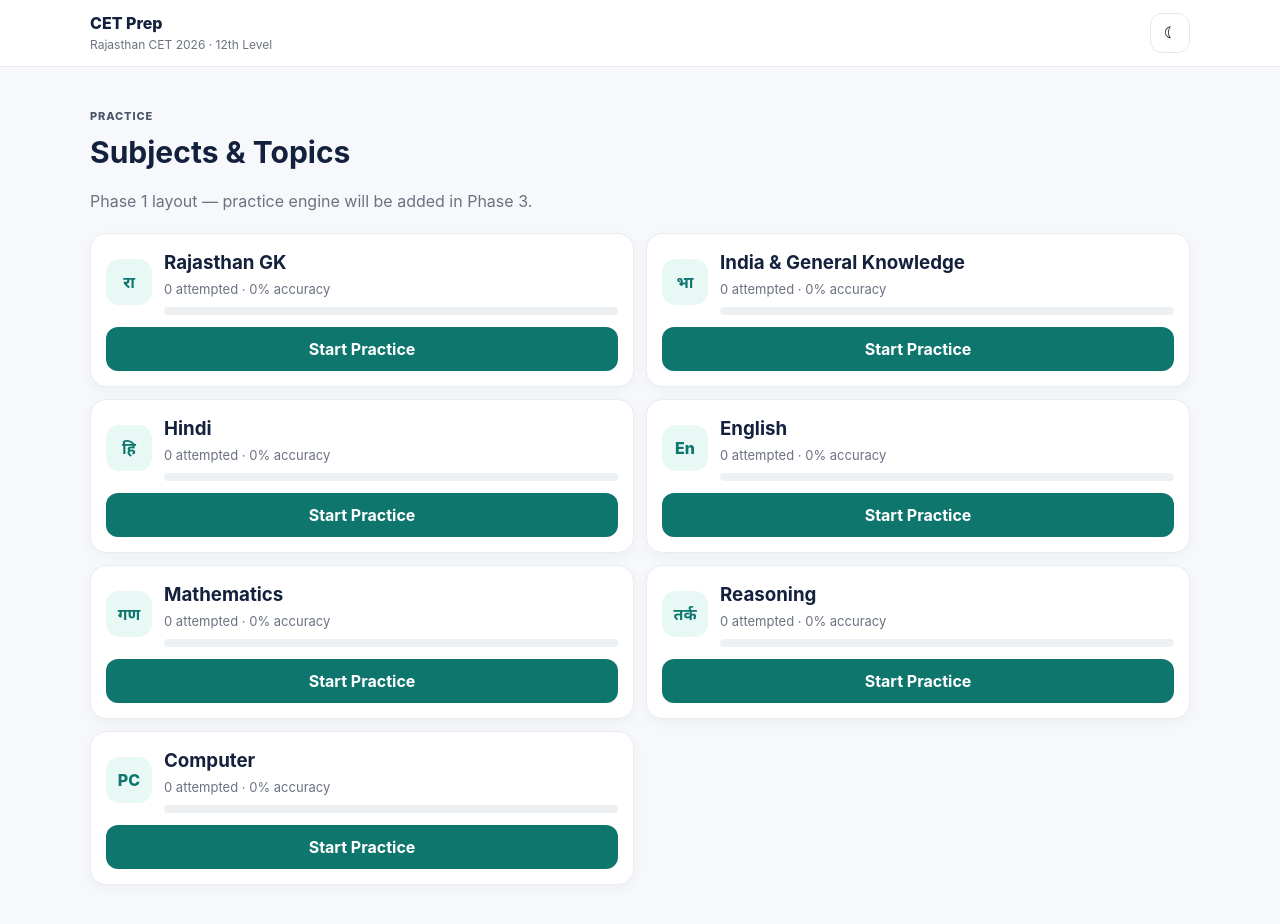
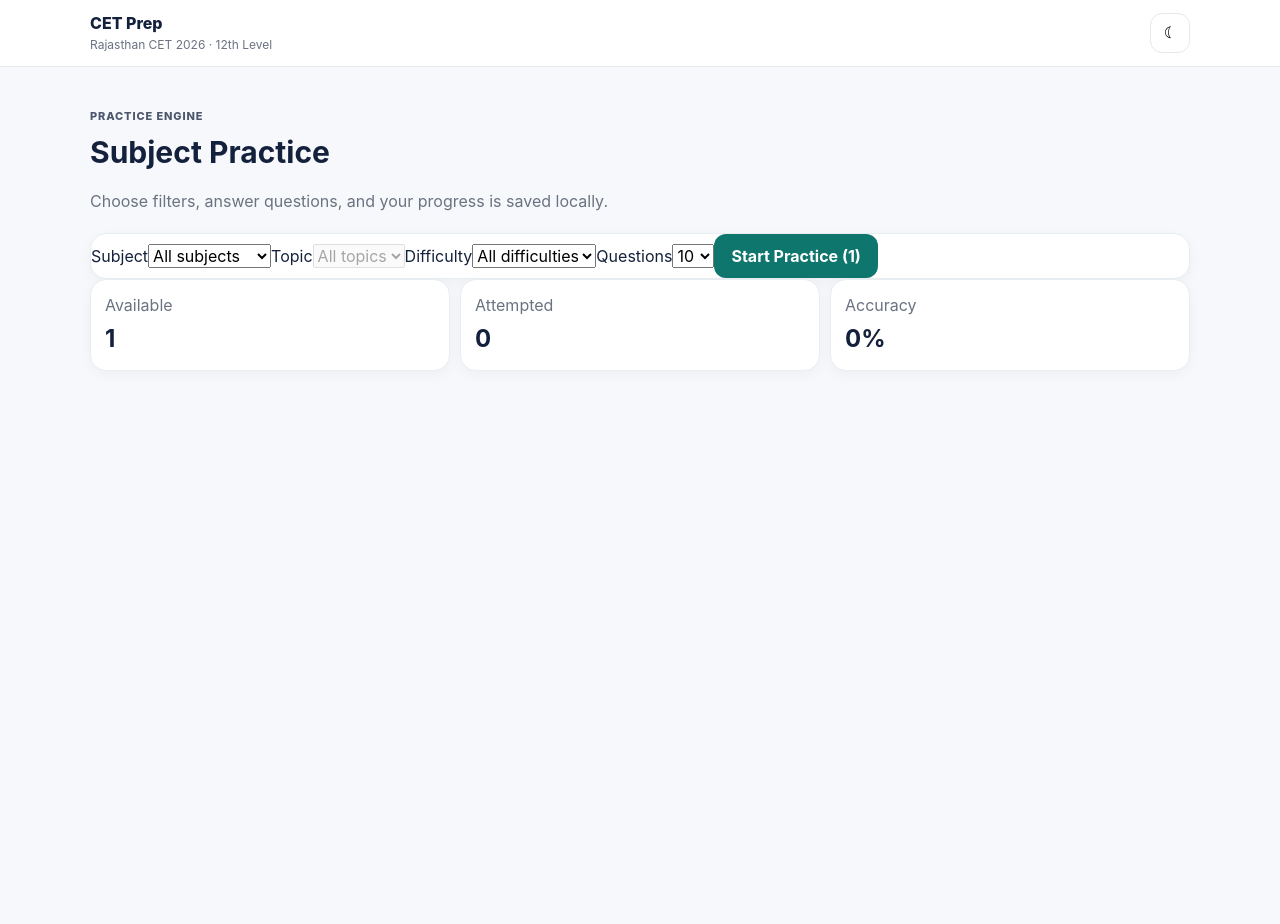
Before and after one commit to rocky277-de/rajasthan-cet-prep, a React (Vite) app: page /practice in a window 1280 px wide. After the commit the page ends 800 px from the top, so only its background shows below. Built offline with nearby package versions, Linux system fonts and the light colour scheme.

Commit message:
Phase 3: implement subject practice engine

```diff
--- a/src/pages/Practice.jsx
+++ b/src/pages/Practice.jsx
@@ -1,2 +1,57 @@
-import {examConfig} from '../config/examConfig';
-export default function Practice(){return <><div className="page-title"><span className="eyebrow">Practice</span><h1>Subjects & Topics</h1><p className="muted">Phase 1 layout — practice engine will be added in Phase 3.</p></div><div className="subject-grid">{examConfig.subjects.map((s,i)=><article className="card subject" key={s.id}><div className="subject-icon">{['रा','भा','हि','En','गण','तर्क','PC'][i]}</div><div><h3>{s.name}</h3><p className="muted">0 attempted · 0% accuracy</p><div className="progress"><span style={{width:'0%'}}/></div></div><button className="btn primary">Start Practice</button></article>)}</div></>}
+import { useMemo, useState } from 'react';
+import { getDifficulties, getSubjects, getTopics, getQuestions } from '../data/questionLoader';
+import { loadPracticeProgress, savePracticeProgress, recordAnswer, getStats } from '../utils/practiceStorage';
+
+const initialProgress = loadPracticeProgress();
+
+export default function Practice() {
+  const [subject, setSubject] = useState('');
+  const [topic, setTopic] = useState('');
+  const [difficulty, setDifficulty] = useState('');
+  const [limit, setLimit] = useState(10);
+  const [started, setStarted] = useState(false);
+  const [index, setIndex] = useState(0);
+  const [selected, setSelected] = useState(null);
+  const [progress, setProgress] = useState(initialProgress);
+
+  const filteredQuestions = useMemo(() => getQuestions({ subject, topic, difficulty }).slice(0, Number(limit)), [subject, topic, difficulty, limit]);
+  const topics = useMemo(() => getTopics(subject), [subject]);
+  const stats = useMemo(() => getStats(progress, filteredQuestions.map((q) => q.id)), [progress, filteredQuestions]);
+  const current = filteredQuestions[index];
+
+  function startPractice() {
+    if (!filteredQuestions.length) return;
+    setIndex(0); setSelected(null); setStarted(true);
+  }
+  function chooseAnswer(optionIndex) {
+    if (selected !== null || !current) return;
+    const next = recordAnswer(progress, current.id, optionIndex, optionIndex === current.correctAnswer);
+    setProgress(next); savePracticeProgress(next); setSelected(optionIndex);
+  }
+  function nextQuestion() {
+    if (index < filteredQuestions.length - 1) { setIndex((v) => v + 1); setSelected(null); }
+    else setStarted(false);
+  }
+
+  if (started && current) {
+    const isCorrect = selected === current.correctAnswer;
+    return <><div className="practice-top"><button className="btn secondary" onClick={() => setStarted(false)}>← Filters</button><span className="badge">{index + 1} / {filteredQuestions.length}</span></div>
+      <article className="question-card card"><div className="question-meta"><span>{current.subject}</span><span>{current.topic}</span><span>{current.difficulty}</span></div><h2>{current.question}</h2>
+        <div className="options">{current.options.map((option, i) => { const state = selected === null ? '' : i === current.correctAnswer ? ' correct' : selected === i ? ' wrong' : ''; return <button key={option} className={`option${state}`} onClick={() => chooseAnswer(i)} disabled={selected !== null}><span>{String.fromCharCode(65 + i)}</span>{option}</button>; })}</div>
+        {selected !== null && <div className={isCorrect ? 'feedback correct-feedback' : 'feedback wrong-feedback'}><strong>{isCorrect ? 'Correct!' : 'Not quite.'}</strong><p>{current.explanation}</p></div>}
+        {selected !== null && <button className="btn primary next-btn" onClick={nextQuestion}>{index === filteredQuestions.length - 1 ? 'Finish Practice' : 'Next Question →'}</button>}
+      </article></>;
+  }
+
+  return <><div className="page-title"><span className="eyebrow">Practice Engine</span><h1>Subject Practice</h1><p className="muted">Choose filters, answer questions, and your progress is saved locally.</p></div>
+    <div className="card practice-filters">
+      <label>Subject<select value={subject} onChange={(e) => { setSubject(e.target.value); setTopic(''); }}><option value="">All subjects</option>{getSubjects().map((s) => <option key={s}>{s}</option>)}</select></label>
+      <label>Topic<select value={topic} onChange={(e) => setTopic(e.target.value)} disabled={!subject}><option value="">All topics</option>{topics.map((t) => <option key={t}>{t}</option>)}</select></label>
+      <label>Difficulty<select value={difficulty} onChange={(e) => setDifficulty(e.target.value)}><option value="">All difficulties</option>{getDifficulties().map((d) => <option key={d}>{d}</option>)}</select></label>
+      <label>Questions<select value={limit} onChange={(e) => setLimit(e.target.value)}>{[10,20,30,50].map((n) => <option key={n} value={n}>{n}</option>)}</select></label>
+      <button className="btn primary start-btn" onClick={startPractice} disabled={!filteredQuestions.length}>Start Practice ({filteredQuestions.length})</button>
+    </div>
+    <div className="stats-grid practice-stats"><div className="card stat-card"><div className="muted">Available</div><strong>{filteredQuestions.length}</strong></div><div className="card stat-card"><div className="muted">Attempted</div><strong>{stats.attempted}</strong></div><div className="card stat-card"><div className="muted">Accuracy</div><strong>{stats.accuracy}%</strong></div></div>
+    {!filteredQuestions.length && <div className="card empty"><h3>No questions found</h3><p className="muted">Try changing filters or add valid question data.</p></div>}
+  </>;
+}
```
